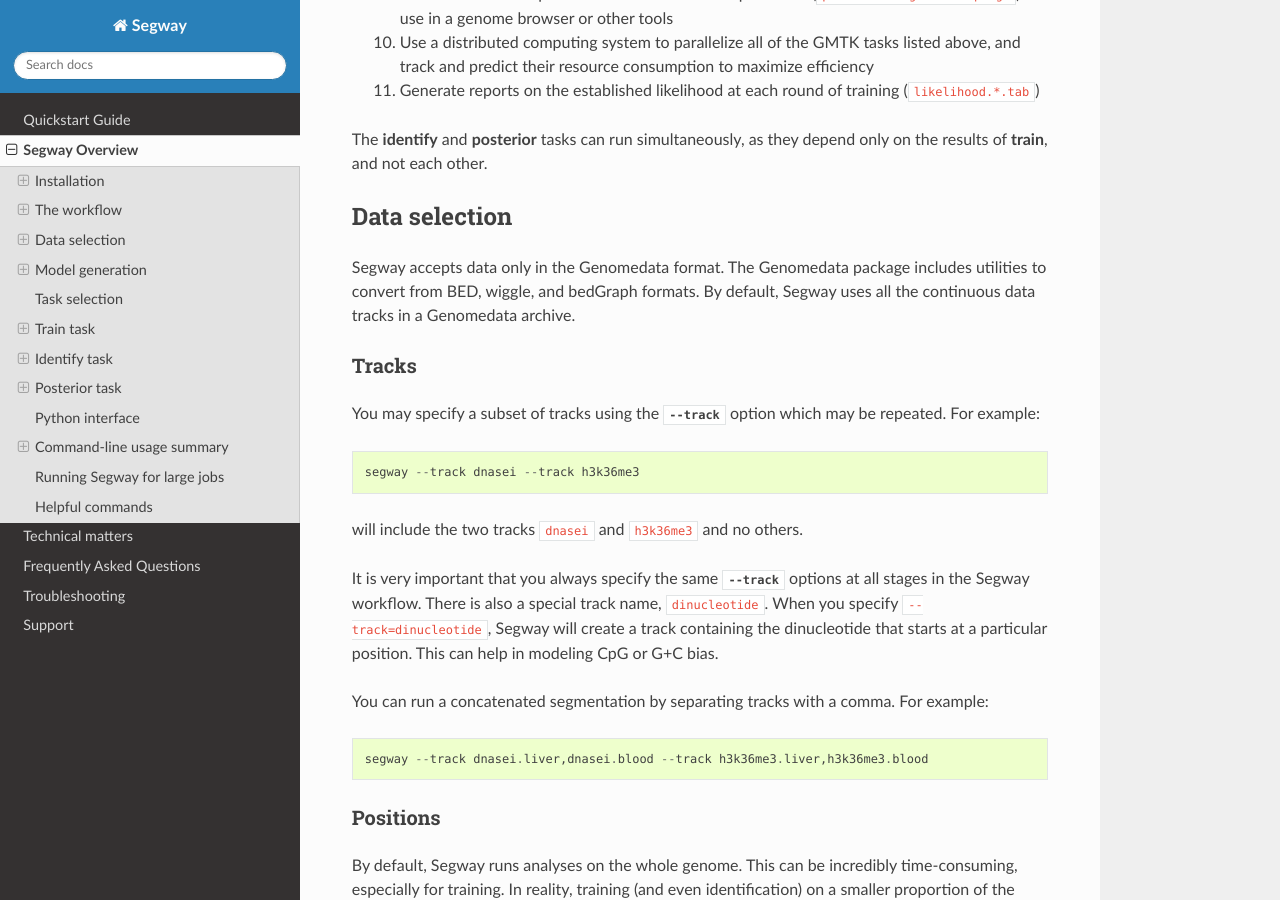
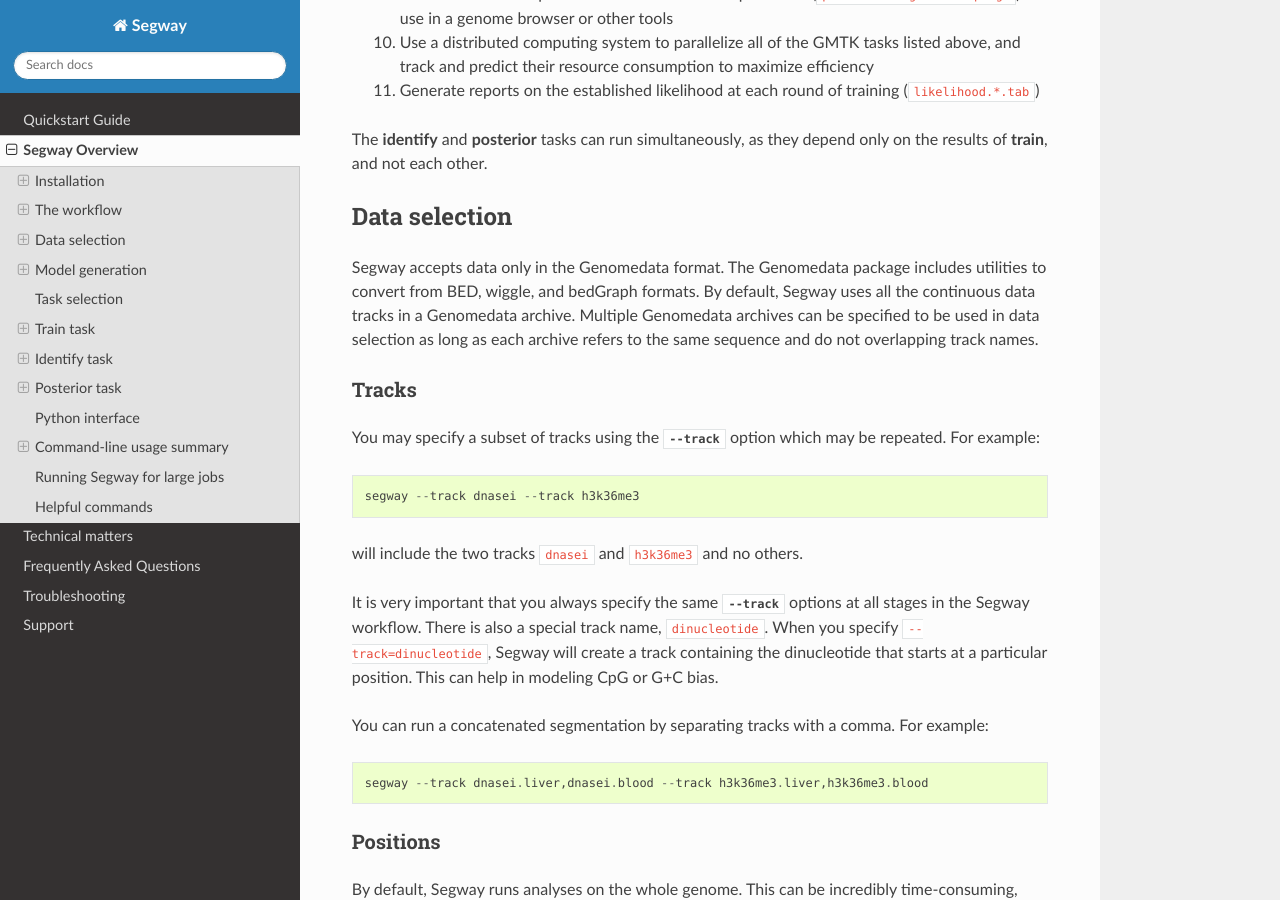
Before and after one commit to hoffmangroup/segway, a Sphinx documentation site: the page built from doc/segway.rst, in a window 1280 px wide and 900 px high, scrolled down 1745 px. Built offline with Sphinx 7.4.7 and the Read the Docs theme 2.0.0, drawn with Linux system fonts in a browser that asks for light colours; formulas are drawn with MathJax 3.

Commit message:
Add NEWS and documentation changes for multiple genomedata archive usage.

```diff
--- a/doc/segway.rst
+++ b/doc/segway.rst
@@ -103,7 +103,9 @@ Data selection
 Segway accepts data only in the Genomedata format. The Genomedata
 package includes utilities to convert from BED, wiggle, and bedGraph
 formats. By default, Segway uses all the continuous data tracks in a
-Genomedata archive.
+Genomedata archive. Multiple Genomedata archives can be specified to be used in
+data selection as long as each archive refers to the same sequence and do not
+overlapping track names.
 
 Tracks
 ------
```
Also changed, not shown: 2 other files.
